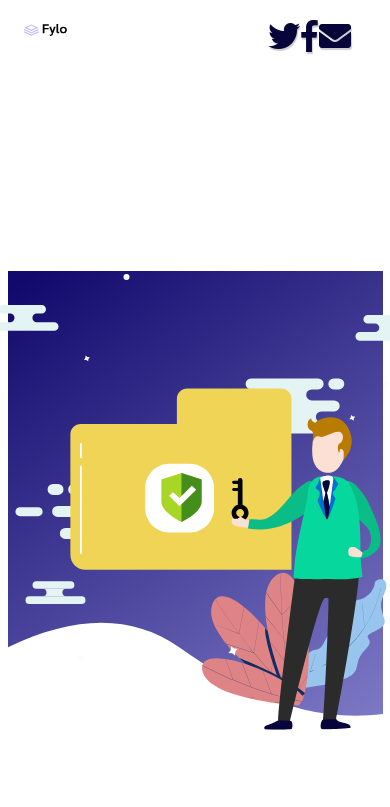
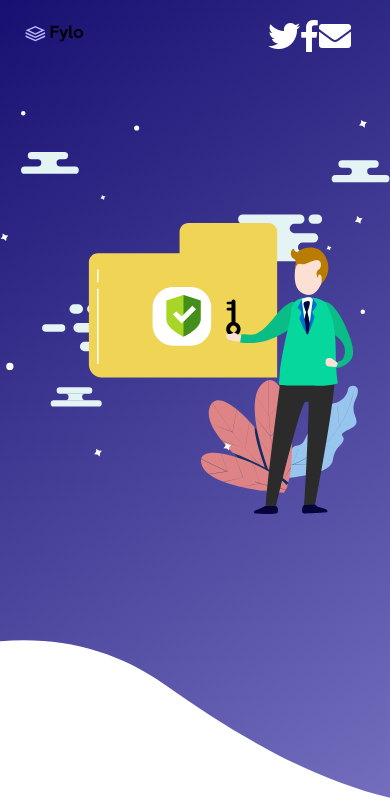
Before and after one commit to drood87/fylo-landing-page, a plain HTML site: page index.html in a window 390 px wide. Shown: the top 807 px of the page. Drawn offline with nearby package versions, Linux system fonts and the light colour scheme.

Commit message:
added responsive designs

```diff
--- a/assets/stylesheets/style.css
+++ b/assets/stylesheets/style.css
@@ -7,6 +7,12 @@
 	box-sizing: border-box;
 	text-shadow: 1px 2px 1px rgba(0,0,0,0.2),
                  0px -5px 5px rgba(255,255,255,0.3);
+}
+
+@media (max-width: 768px) {
+	* {
+		text-shadow: none;
+	}
 }
 
 body {
@@ -40,16 +46,32 @@ input {
 	min-height: 100vh;
 }
 
+
+
+.background--wrapper--mobile {
+	display: none;
+}
+
 @media (max-width: 768px) {
+	.background--wrapper--mobile {
+		display: block;
+		background-image: url("../../images/bg-intro.svg") ;
+		background-position: center center;
+		background-repeat: no-repeat;
+		position: relative;
+		background-size: cover;
+		height: 810px;
+	}
+
 	.flex--wrapper {
-		display: inline-block;
+
 	}
 }
 
 /*=================================*/
 /*Left Column styles               */
 /*=================================*/
-.left--column {
+.left--column--desktop {
 	width: 45%;
 }
 
@@ -58,7 +80,11 @@ input {
 }
 
 @media (max-width: 768px) {
-	.left--column {
+	.left--column--desktop {
+		display: none;
+	}
+
+	.left--column--desktop {
 		width: 100%;
 	}
 
@@ -80,24 +106,23 @@ input {
  height: 100vh;
 }
 
-.background {
-	background: linear-gradient(to left bottom, hsl(243, 87%, 12%), hsl(243, 86%, 85%));
-	min-height: 100%;
-}
 
 @media (max-width: 768px) {
-	.background {
-		background-image: url("../../images/bg-intro.svg");
-		background-position: center;
+	.illustration--main--mobile {
+		height: 50%;
+		background-image: url("../../images/illustration-main.svg");
+		background-position: 50%;
 		background-repeat: no-repeat;
 		position: relative;
-	}
-
-	.desktop--design {
-		display: none;
+		background-size: contain;
+		margin-top: 10%;
 	}
 }
 
+.background {
+	background: linear-gradient(to left bottom, hsl(243, 87%, 12%), hsl(243, 86%, 85%));
+	height: 100%;
+}
 
 
 /*=================================*/
@@ -106,6 +131,12 @@ input {
 
 .right--column {
 	width: 55%;
+}
+
+@media (max-width: 768px) {
+	.right--column {
+		width: auto;
+	}
 }
 .attribution {
 	font-size: 11px; text-align: center;
@@ -127,18 +158,35 @@ header {
 }
 
 .company--logo {
-	width: 30%;
+	width: 40%;
 }
 
 .company--logo img{
 	width: 50%;
 }
 
-.social--media {
+.social--media--desktop {
 	display: flex;
 	justify-content: space-between;
 	align-items: center;
 	width: 25%;
+}
+
+@media (max-width: 768px) {
+	.desktop--design {
+		display: none;
+	}
+
+	.social--media {
+	display: flex;
+	justify-content: space-between;
+	align-items: center;
+	width: 25%;
+	}
+
+	i {
+		color: white;
+	}
 }
 
 section {
@@ -149,7 +197,12 @@ section {
 }
 
 @media (max-width: 768px) {
-
+	section {
+		text-align: left;
+		padding: 0;
+		width: 80%;
+		margin: 0 auto;
+	}
 }
 
 section h1 {
@@ -196,7 +249,6 @@ form > label > h3 {
 	background: #fff;
 	box-shadow: 0px 3px 4px 0px rgba(0,0,0,0.2);
 	border-radius: 5px;
-	/*height: 5em;*/
 	flex: 80% 1 1;
 	font-size: 1.5em;
 	padding-left: 2%;
@@ -216,6 +268,24 @@ form > label > h3 {
 	margin-left: 5%;
 	cursor: pointer;
 	height: 4em;
+}
+
+@media (max-width: 768px) {
+	.sign--email {
+		flex-direction: row;
+		flex-wrap: wrap;
+	}
+
+	.sign--email > input {
+		flex-basis: 100%;
+	}
+
+	.sign--email > button {
+		margin-left: 0;
+		margin-top: 2%;
+		flex: 30% 0 0;
+		height: 2.5em;
+	}
 }
 
 
@@ -240,3 +310,9 @@ select:-webkit-autofill:focus {
 	text-align: end;
 	margin-top: 15%;
 }
+
+@media (max-width: 768px) {
+	.policy {
+		padding-bottom: 5%;
+	}
+}
--- a/index.html
+++ b/index.html
@@ -14,13 +14,15 @@
 
 <body>
 
+  <div class="background--wrapper--mobile">
+
     <header class="mobile--design">
 
               <div class="company--logo">
-          <img src="./images/logo.svg">
+                <img src="./images/logo.svg" alt="Fylo Company Logo">
               </div>
 
-        <div class="social--media desktop--design">
+              <div class="social--media">
                 <div class="twitter--logo">
                   <a href="https://twitter.com/" target="_blank"><i class="fab fa-twitter fa-2x"></i></a>
                 </div>
@@ -34,8 +36,12 @@
 
       </header>
 
+      <div class="illustration--main--mobile"></div>
+
+  </div>
+
   <div class="flex--wrapper">
-    <div class="left--column">
+      <div class="left--column--desktop">
           <div class="background">
              <div class="illustration-main"></div>
           </div>
@@ -49,7 +55,7 @@
           <img src="./images/logo.svg">
         </div>
 
-        <div class="social--media">
+        <div class="social--media--desktop">
           <div class="twitter--logo">
             <a href="https://twitter.com/" target="_blank"><i class="fab fa-twitter fa-2x"></i></a>
           </div>
```
Lines whose indentation alone changed are shown as unchanged.
